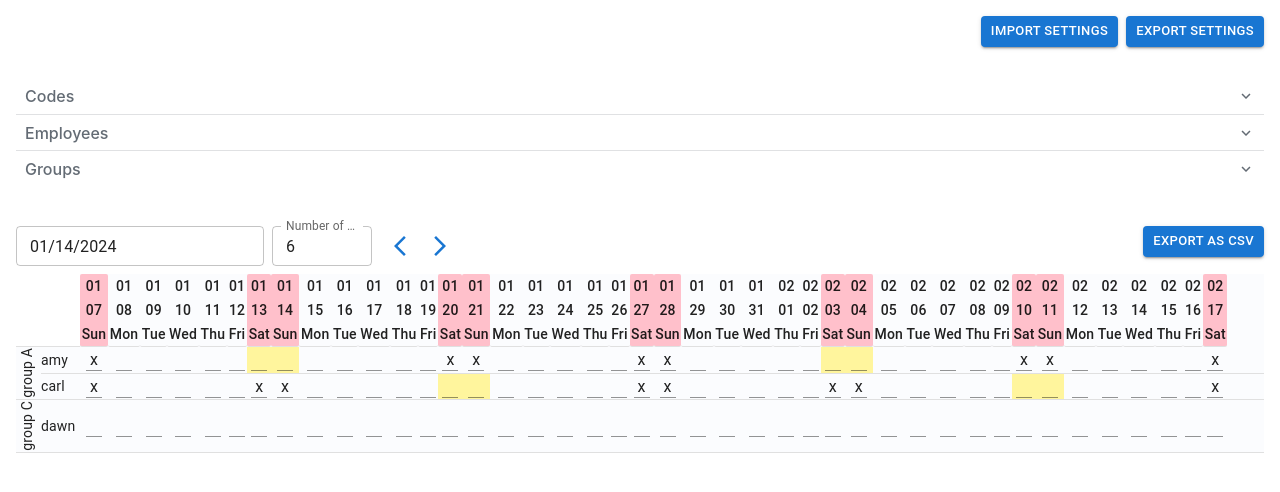
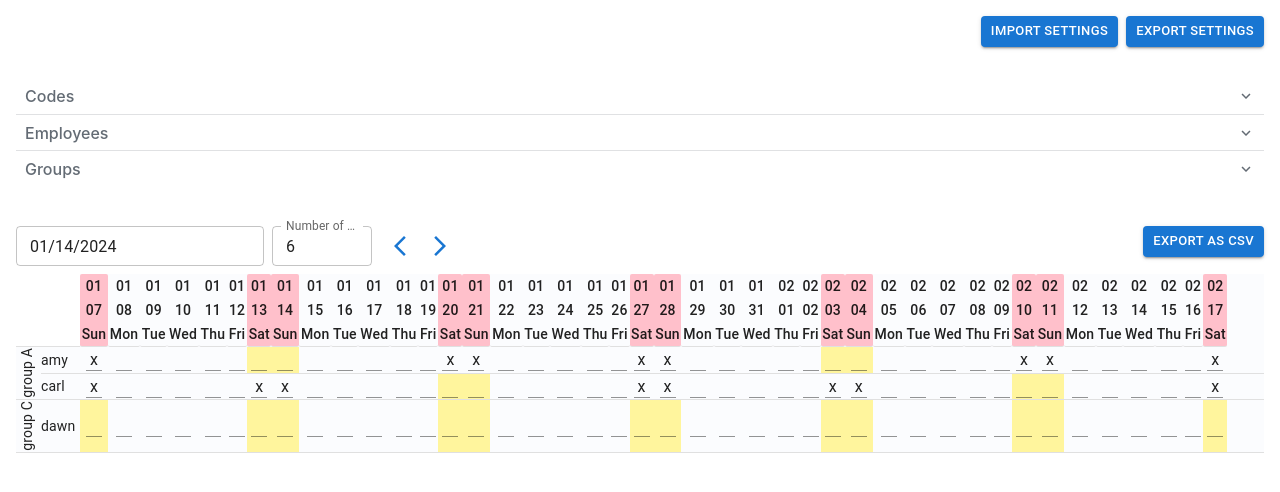
Before and after one commit to davidleecodes/scheduler, a React (Create React App) app: page / in a window 1280 px wide. Shown: the top 492 px of the page. Built offline with nearby package versions, Linux system fonts and the light colour scheme.

Commit message:
Fix codesMatch, empty groupRules and clear schedule  when swapping, and no groupRules

```diff
--- a/src/components/GroupList.js
+++ b/src/components/GroupList.js
@@ -46,6 +46,7 @@ const GroupList = ({ groups, employees, setGroups, setEmployees }) => {
     }
     updatedEmployee.group = groupId;
 
+    if (groupRules) {
       Object.keys(groupRules).forEach((selectedRule) => {
         updatedEmployees[employeeId] = {
           ...updatedEmployee,
@@ -61,6 +62,10 @@ const GroupList = ({ groups, employees, setGroups, setEmployees }) => {
               },
         };
       });
+    } else {
+      const { groupRules, ...rest } = updatedEmployees[employeeId];
+      updatedEmployees[employeeId] = rest;
+    }
 
     // console.log(updatedEmployees);
     setEmployees(updatedEmployees);
--- a/src/components/ScheduleTable.js
+++ b/src/components/ScheduleTable.js
@@ -81,7 +81,7 @@ const ScheduleTable = ({
         group.employees.forEach((employeeId) => {
           const employee = employees[employeeId];
           if (employee) {
-            employee.groupRules &&
+            if (employee.groupRules) {
               Object.entries(employee.groupRules).forEach(
                 ([groupRuleId, employeeGroupRule]) => {
                   if (group.groupRules && group.groupRules[groupRuleId]) {
@@ -106,6 +106,10 @@ const ScheduleTable = ({
                   }
                 }
               );
+            } else {
+              newSchedule[employeeId] = {};
+              setSchedule(newSchedule);
+            }
           }
         });
     });
@@ -205,10 +209,9 @@ const ScheduleTable = ({
   };
 
   const codesMatch = (day) => {
-    return (
-      Object.keys(scheduleMappedCodes[day.date]).sort().join() ===
-      Object.keys(codes[day.dayOfWeek]).sort().join()
-    );
+    const scheduleDayCodes = Object.keys(scheduleMappedCodes[day.date]);
+    const dayCodes = Object.keys(codes[day.dayOfWeek]);
+    return dayCodes.every((c) => scheduleDayCodes.includes(c));
   };
 
   return (
```
Lines whose indentation alone changed are shown as unchanged.
